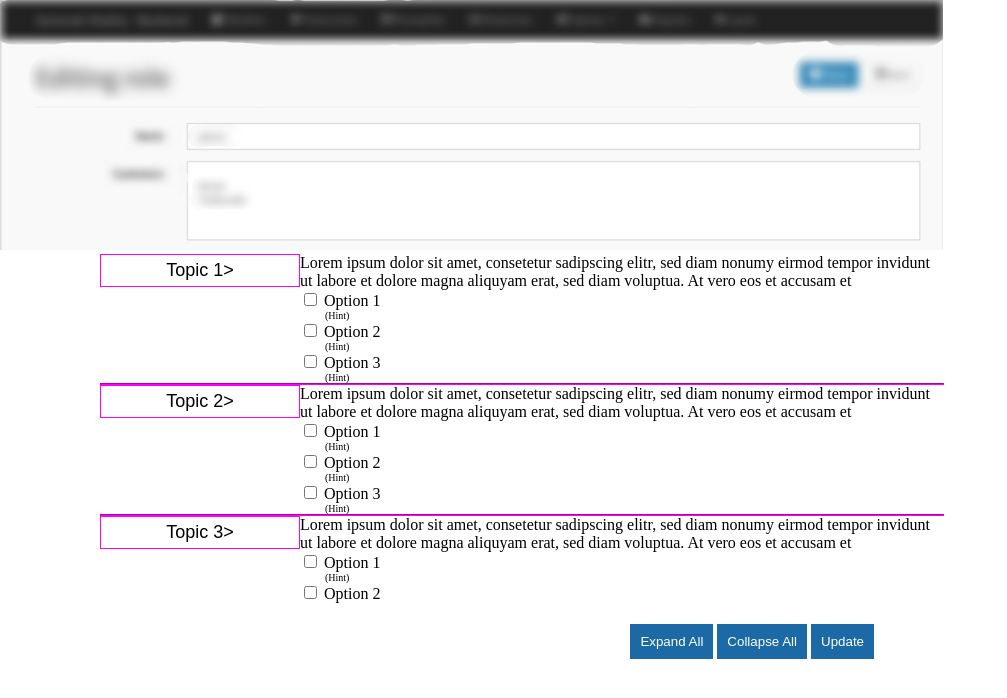
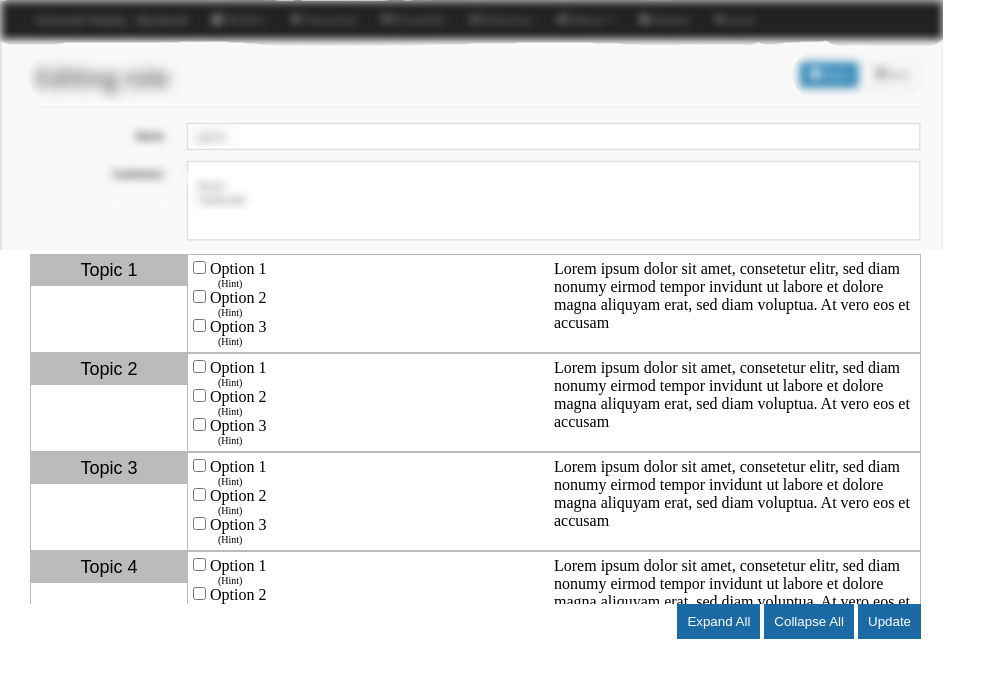
Before and after one commit to Laz0rSquid/ReactSettingsPagePrototype, a React app: page / in a window 1280 px wide. Both pictures are taken after a click on the button "Expand All". Shown: the whole page, without its empty margins (0-1007 px from the left). Built offline with nearby package versions, Linux system fonts and the light colour scheme.

Commit message:
Design reworked Design prototype for the settings page. Changed stylings to clearly separate the different topics

```diff
--- a/css/styles.css
+++ b/css/styles.css
@@ -1,13 +1,6 @@
-
-body {
+* {
   padding: 0px;
   margin: 0px;
-}
-
-hr {
-  border-color: #ff00ff;
-  margin: 0px;
-  padding: 0px;
 }
 
 .wrapper {
@@ -15,44 +8,50 @@ hr {
 }
 
 .dynamic-setting-list {
-  margin-left: 100px;
+  margin-left: 30px;
   height: 350px;
   overflow-y: auto;
+  margin-right: 23px;
 }
 
 .setting-list__element {
   position: relative;
   display: flex;
+  border: 1px solid #bbbbbb;
 }
 
 .list-element__topic {
   display: inline-block;
-  width: 200px;
+  width: 156px;
 }
 
 .list-element__topic button {
-  background-color: #ffffff;
-  border: 1px solid #ff00ff;
+  background-color: #bbbbbb;
+  border: none;
   padding: 5px 0px;
   text-align: center;
   font-size: 18px;
-  width: 200px;
+  width: 156px;
 }
 
 .topic__content {
   display: none;
+  border-left: 1px solid #bbbbbb;
+  padding: 5px;
+}
+
+.topic-content__checkbox-list {
+  width: 50%;
+  list-style-type: none;
 }
 
 .topic__description {
+  width: 50%;
   font-size: 16px;
-}
-.topic-content__checkbox-list {
-  list-style-type: none;
-  padding: 0px;
-  margin: 0px;
 }
 
 .checkbox-list__element {
+  font-size: 14;
 }
 
 .checkbox-styling {
@@ -65,8 +64,7 @@ hr {
 
 .bottom-option-row {
   float: right;
-  padding: 20px;
-  margin-right: 50px;
+  margin-right: 23px;
 }
 
 .bottom-option-row button {
--- a/index.html
+++ b/index.html
@@ -13,12 +13,9 @@
 		<div class="dynamic-setting-list">
 			<div class="setting-list__element">
 				<div class="list-element__topic">
-					<button onclick="toggleDiv('id1')">Topic 1></button>
+					<button onclick="toggleDiv('id1')">Topic 1</button>
 				</div>
 				<div class="topic__content" id="id1">
-					<div class="topic__description">
-						Lorem ipsum dolor sit amet, consetetur sadipscing elitr, sed diam nonumy eirmod tempor invidunt ut labore et dolore magna aliquyam erat, sed diam voluptua. At vero eos et accusam et
-					</div>
 					<ul class="topic-content__checkbox-list">
 						<li>
 							<input type="checkBox" name="Option 1" class="checkbox-styling"> Option 1
@@ -33,17 +30,18 @@
 							<div class="checkbox-option__hint">(Hint)</div>
 						</li>
 					</ul>
+					<div class="topic__description">
+						Lorem ipsum dolor sit amet, consetetur elitr, sed diam nonumy eirmod tempor invidunt ut labore et dolore magna aliquyam erat,
+						sed diam voluptua. At vero eos et accusam
+					</div>
 				</div>
 			</div>
-			<hr>
+
 			<div class="setting-list__element">
 				<div class="list-element__topic">
-					<button onclick="toggleDiv('id2')">Topic 2></button>
+					<button onclick="toggleDiv('id2')">Topic 2</button>
 				</div>
 				<div class="topic__content" id="id2">
-					<div class="topic__description">
-						Lorem ipsum dolor sit amet, consetetur sadipscing elitr, sed diam nonumy eirmod tempor invidunt ut labore et dolore magna aliquyam erat, sed diam voluptua. At vero eos et accusam et
-					</div>
 					<ul class="topic-content__checkbox-list">
 						<li>
 							<input type="checkBox" name="Option 1" class="checkbox-styling"> Option 1
@@ -58,17 +56,18 @@
 							<div class="checkbox-option__hint">(Hint)</div>
 						</li>
 					</ul>
+					<div class="topic__description">
+						Lorem ipsum dolor sit amet, consetetur elitr, sed diam nonumy eirmod tempor invidunt ut labore et dolore magna aliquyam erat,
+						sed diam voluptua. At vero eos et accusam
+					</div>
 				</div>
 			</div>
-			<hr>
+
 			<div class="setting-list__element">
 				<div class="list-element__topic">
-					<button onclick="toggleDiv('id3')">Topic 3></button>
+					<button onclick="toggleDiv('id3')">Topic 3</button>
 				</div>
 				<div class="topic__content" id="id3">
-					<div class="topic__description">
-						Lorem ipsum dolor sit amet, consetetur sadipscing elitr, sed diam nonumy eirmod tempor invidunt ut labore et dolore magna aliquyam erat, sed diam voluptua. At vero eos et accusam et
-					</div>
 					<ul class="topic-content__checkbox-list">
 						<li>
 							<input type="checkBox" name="Option 1" class="checkbox-styling"> Option 1
@@ -83,17 +82,18 @@
 							<div class="checkbox-option__hint">(Hint)</div>
 						</li>
 					</ul>
+					<div class="topic__description">
+						Lorem ipsum dolor sit amet, consetetur elitr, sed diam nonumy eirmod tempor invidunt ut labore et dolore magna aliquyam erat,
+						sed diam voluptua. At vero eos et accusam
+					</div>
 				</div>
 			</div>
-			<hr>
+
 			<div class="setting-list__element">
 				<div class="list-element__topic">
-					<button onclick="toggleDiv('id4')">Topic 4></button>
+					<button onclick="toggleDiv('id4')">Topic 4</button>
 				</div>
 				<div class="topic__content" id="id4">
-					<div class="topic__description">
-						Lorem ipsum dolor sit amet, consetetur sadipscing elitr, sed diam nonumy eirmod tempor invidunt ut labore et dolore magna aliquyam erat, sed diam voluptua. At vero eos et accusam et
-					</div>
 					<ul class="topic-content__checkbox-list">
 						<li>
 							<input type="checkBox" name="Option 1" class="checkbox-styling"> Option 1
@@ -108,17 +108,18 @@
 							<div class="checkbox-option__hint">(Hint)</div>
 						</li>
 					</ul>
+					<div class="topic__description">
+						Lorem ipsum dolor sit amet, consetetur elitr, sed diam nonumy eirmod tempor invidunt ut labore et dolore magna aliquyam erat,
+						sed diam voluptua. At vero eos et accusam
+					</div>
 				</div>
 			</div>
-			<hr>
+
 			<div class="setting-list__element">
 				<div class="list-element__topic">
-					<button onclick="toggleDiv('id5')">Topic 5></button>
+					<button onclick="toggleDiv('id5')">Topic 5</button>
 				</div>
 				<div class="topic__content" id="id5">
-					<div class="topic__description">
-						Lorem ipsum dolor sit amet, consetetur sadipscing elitr, sed diam nonumy eirmod tempor invidunt ut labore et dolore magna aliquyam erat, sed diam voluptua. At vero eos et accusam et
-					</div>
 					<ul class="topic-content__checkbox-list">
 						<li>
 							<input type="checkBox" name="Option 1" class="checkbox-styling"> Option 1
@@ -133,17 +134,18 @@
 							<div class="checkbox-option__hint">(Hint)</div>
 						</li>
 					</ul>
+					<div class="topic__description">
+						Lorem ipsum dolor sit amet, consetetur elitr, sed diam nonumy eirmod tempor invidunt ut labore et dolore magna aliquyam erat,
+						sed diam voluptua. At vero eos et accusam
+					</div>
 				</div>
 			</div>
-			<hr>
+
 			<div class="setting-list__element">
 				<div class="list-element__topic">
-					<button onclick="toggleDiv('id6')">Topic 6></button>
+					<button onclick="toggleDiv('id6')">Topic 6</button>
 				</div>
 				<div class="topic__content" id="id6">
-					<div class="topic__description">
-						Lorem ipsum dolor sit amet, consetetur sadipscing elitr, sed diam nonumy eirmod tempor invidunt ut labore et dolore magna aliquyam erat, sed diam voluptua. At vero eos et accusam et
-					</div>
 					<ul class="topic-content__checkbox-list">
 						<li>
 							<input type="checkBox" name="Option 1" class="checkbox-styling"> Option 1
@@ -158,9 +160,13 @@
 							<div class="checkbox-option__hint">(Hint)</div>
 						</li>
 					</ul>
+					<div class="topic__description">
+						Lorem ipsum dolor sit amet, consetetur elitr, sed diam nonumy eirmod tempor invidunt ut labore et dolore magna aliquyam erat,
+						sed diam voluptua. At vero eos et accusam
+					</div>
 				</div>
 			</div>
-			<hr>
+
 
 		</div>
 		<div class="bottom-option-row">
--- a/js/prototype.js
+++ b/js/prototype.js
@@ -1,11 +1,11 @@
 function toggleDiv(id) {
     var div = document.getElementById(id);
-    div.style.display = div.style.display == "none" ? "inline-block" : "none";
+    div.style.display = div.style.display == "none" ? "flex" : "none";
 }
 
 function expandAll() {
     for (i = 1; i < 7; i++){
-        toggleHelper(document.getElementById('id' + i), 'inline-block');
+        toggleHelper(document.getElementById('id' + i), 'flex');
     }
 }
 
```
